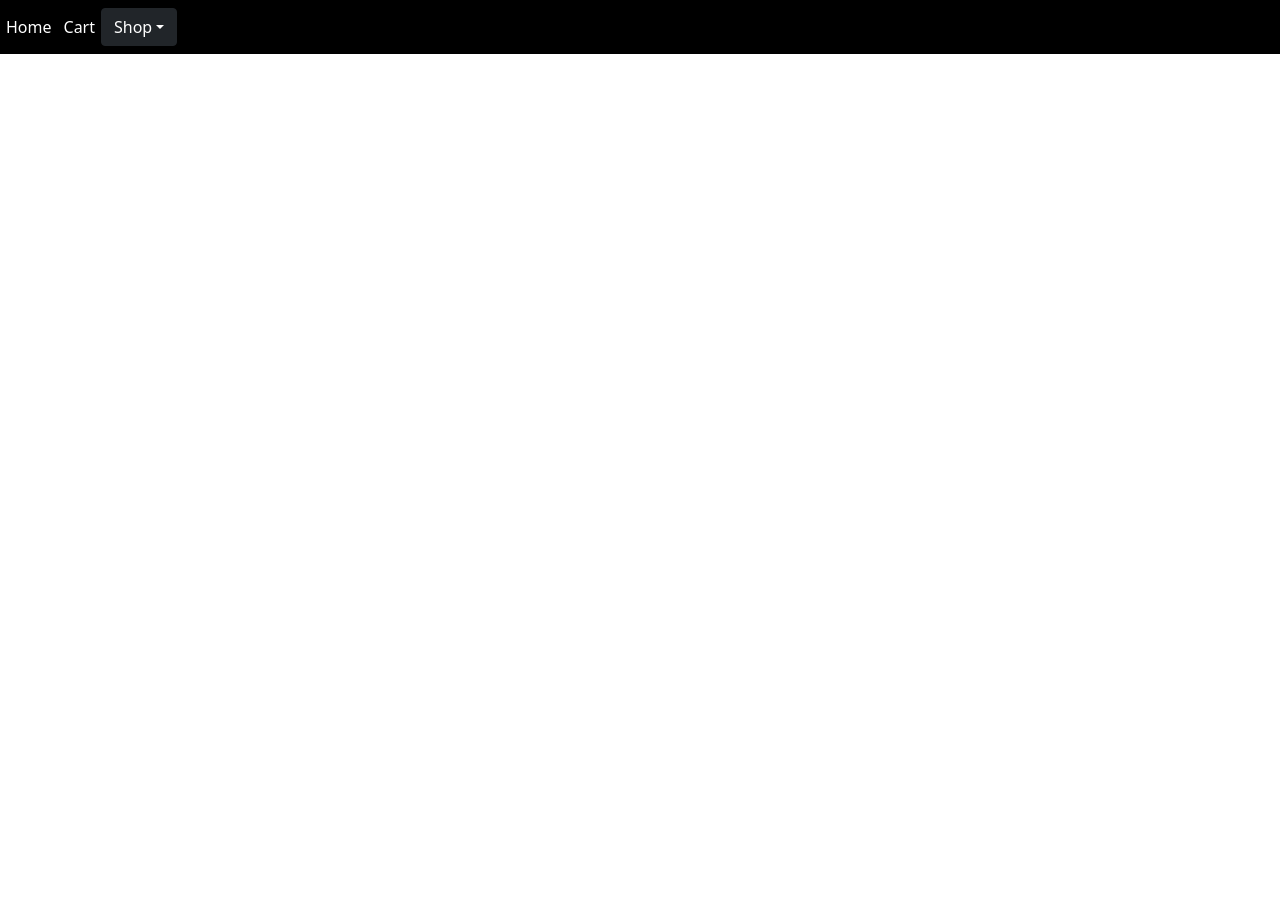
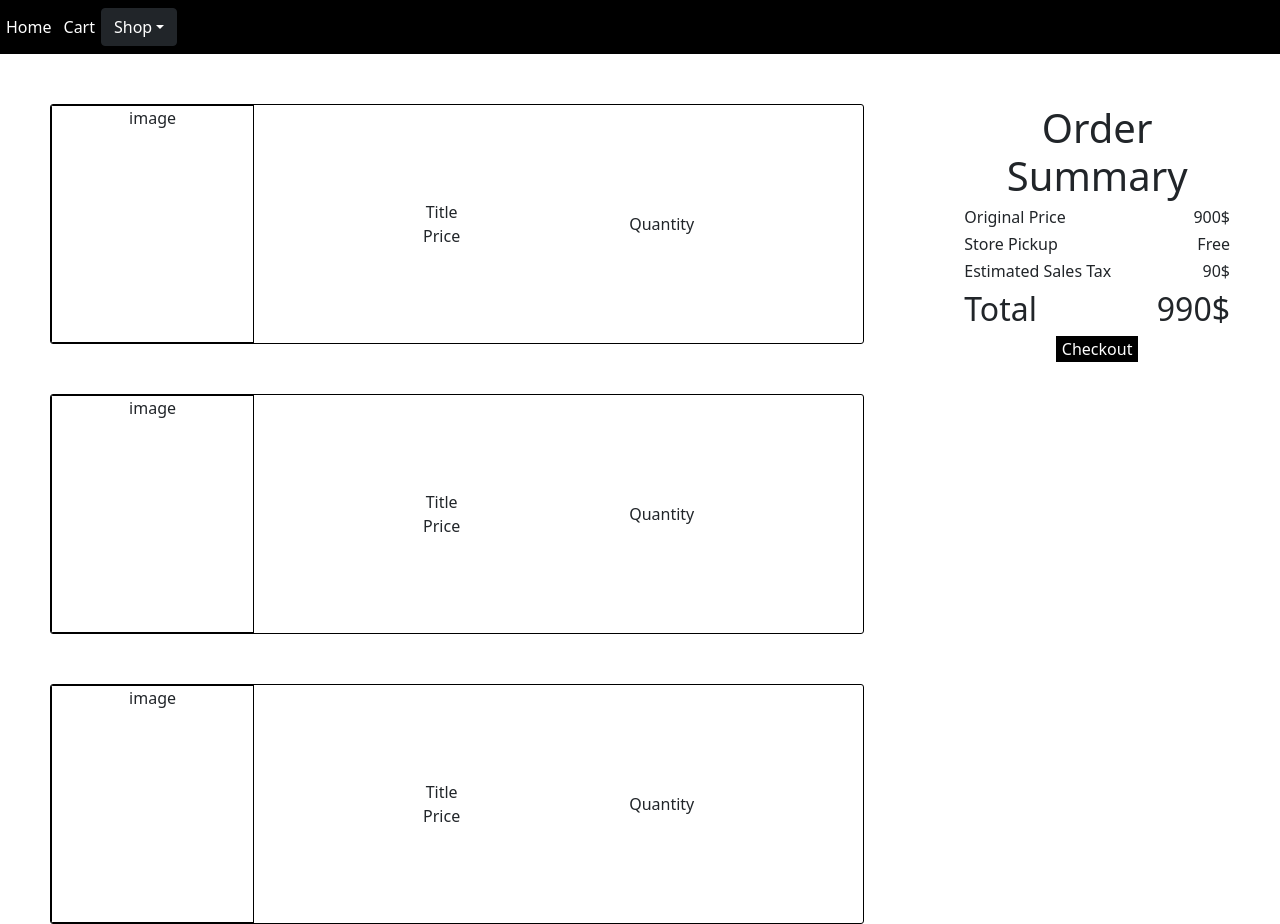
Before and after one commit to Mikey970/Jem-Frontend, a React (Create React App) app: page / in a window 1280 px wide. Before the commit the page ends 800 px from the top, so only its background shows below. Built offline with nearby package versions, Linux system fonts and the light colour scheme.

Commit message:
updated cart page

```diff
--- a/src/App.js
+++ b/src/App.js
@@ -3,12 +3,14 @@ import './App.css';
 import { BrowserRouter as Router} from "react-router-dom";
 import Nav from './components/Nav.js'
 import 'bootstrap/dist/css/bootstrap.min.css';
+import Cart from './components/Cart';
 
 
 function App() {
   return (
     <div className="App">
       <Nav />
+      <Cart />
     </div>
   );
 }
--- a/src/components/CheckoutCard.css
+++ b/src/components/CheckoutCard.css
@@ -1,5 +1,6 @@
 .checkout-card {
-  background-color: blueviolet;
+  border: 1px solid black;
+  border-radius: 3px;
   height: 30%;
   margin: 50px;
   display: flex;
@@ -7,6 +8,7 @@
 }
 
 .checkout-card-image {
+  border: 1px solid black;
   height: 100%;
   width: 25%;
 }
@@ -14,4 +16,7 @@
 .checkout-card-non-image {
   height: 100%;
   width: 75%;
+  display: flex;
+  justify-content: space-evenly;
+  align-items: center;
 }
--- a/src/components/CheckoutCard.js
+++ b/src/components/CheckoutCard.js
@@ -6,9 +6,13 @@ export default function CheckoutCard() {
         image
       </div>
       <div className="checkout-card-non-image">
-        <div>Title</div>
-        <div>Price</div>
-        <div>Quantity</div>
+        <div>
+          <div>Title</div>
+          <div>Price</div>
+        </div>
+        <div>
+          <div>Quantity</div>
+        </div>
       </div>
     </div>
   )
--- a/src/components/OrderSummary.css
+++ b/src/components/OrderSummary.css
@@ -2,15 +2,14 @@
   width: 40%;
   position: relative;
   display: flex;
-  justify-content: flex-end;
+  justify-content: center;
 }
 
 .order-summary {
+  margin-top: 50px;
   padding: 0px 50px;
   position: fixed;
-  width: 20vw;
   height: 100vh;
-  border: 2px solid black;
 }
 
 .order-summary-container {
--- a/src/components/OrderSummary.js
+++ b/src/components/OrderSummary.js
@@ -8,16 +8,16 @@ export default function OrderSummary() {
           <div className='reciept'>
             <div className='prices'>
               <div className='prices-row price'>
-                <h3>Original Price</h3>
-                <h3>900$</h3>
+                <h6>Original Price</h6>
+                <h6>900$</h6>
               </div>
               <div className='prices-row price'>
-                <h3>Store Pickup</h3>
-                <h3>Free</h3>
+                <h6>Store Pickup</h6>
+                <h6>Free</h6>
               </div>
               <div className='prices-row price'>
-                <h3>Estimated Sales Tax</h3>
-                <h3>90$</h3>
+                <h6>Estimated Sales Tax</h6>
+                <h6>90$</h6>
               </div>
             </div>
             <div className='prices-row total'>
```
